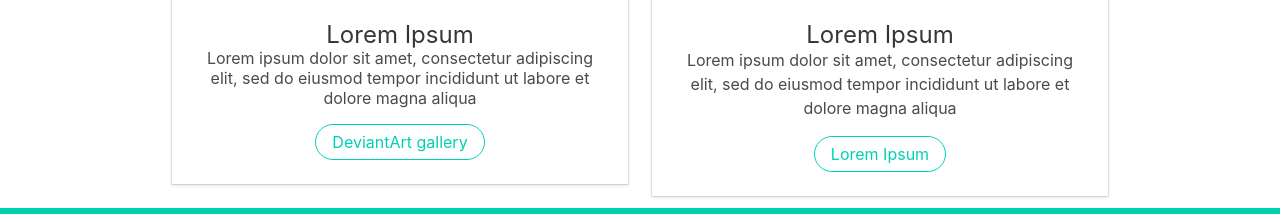
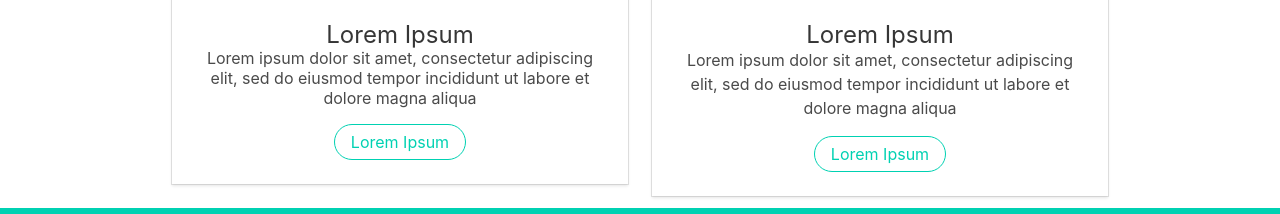
Before and after one commit to archsaan/agilis, a website: page index.html in a window 1280 px wide. Shown: the part 1326-1540 px from the top of the page. Drawn offline with nearby package versions, Linux system fonts and the light colour scheme; animation ran at ten frames a second.

Commit message:
Update index.html

```diff
--- a/index.html
+++ b/index.html
@@ -59,7 +59,7 @@
                     <div class="content">
                       <h3 class="title">Lorem Ipsum</h3>
                       <p class="subtitle is-6"><i class="e1a-frame_photo"></i> Lorem ipsum dolor sit amet, consectetur adipiscing elit, sed do eiusmod tempor incididunt ut labore et dolore magna aliqua</p>
-                      <a class="button is-primary is-rounded is-outlined" href="https://grikomsn.deviantart.com/gallery/66550103/Wallpapers" target="_blank">DeviantArt gallery</a>
+                      <a class="button is-primary is-rounded is-outlined" href="#" target="_blank">Lorem Ipsum</a>
                     </div>
                   </div>
                 </div>
@@ -77,7 +77,7 @@
                   <div class="content">
                     <h3 class="title">Lorem Ipsum</h3>
                     <p class="subtitle is-6"><i class="e1a-book"></i> </p><p>Lorem ipsum dolor sit amet, consectetur adipiscing elit, sed do eiusmod tempor incididunt ut labore et dolore magna aliqua</p>
-                    <a class="button is-primary is-rounded is-outlined" href="https://medium.com/@griko" target="_blank">Lorem Ipsum</a>
+                    <a class="button is-primary is-rounded is-outlined" href="#" target="_blank">Lorem Ipsum</a>
                   </div>
                 </div>
               </div>
```
